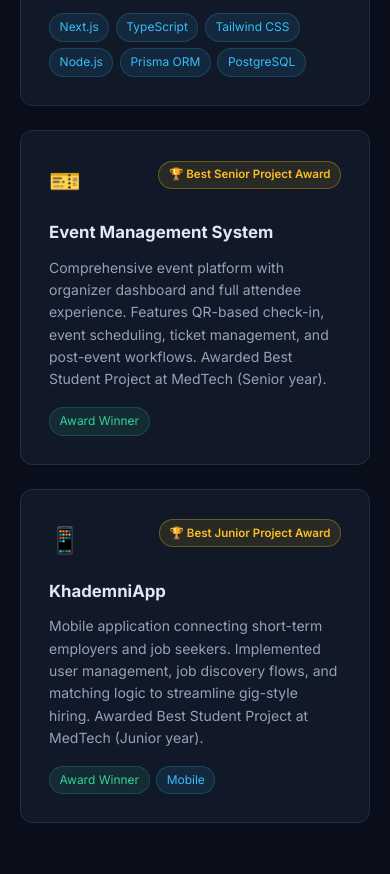
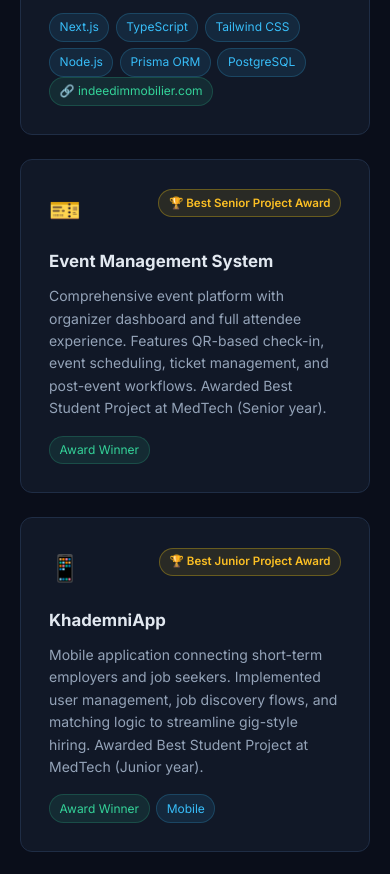
Before and after one commit to yosr-fourati/yosr-fourati.github.io, a plain HTML site: page index.html in a window 390 px wide. Shown: the part 10739-11613 px from the top of the page. Drawn offline with Linux system fonts and the light colour scheme.

Commit message:
Fix spacing and add indeedimmobilier link

```diff
--- a/index.html
+++ b/index.html
@@ -779,6 +779,11 @@
           <span class="tag">Prisma ORM</span>
           <span class="tag">PostgreSQL</span>
         </div>
+
+        <div class="proj-tags">
+          <a href="https://indeedimmobilier.com/" target="_blank" class="tag-green tag" style="text-decoration:none;">🔗 indeedimmobilier.com</a>
+        </div>
+
       </div>
 
       <!-- Event Management -->
```
